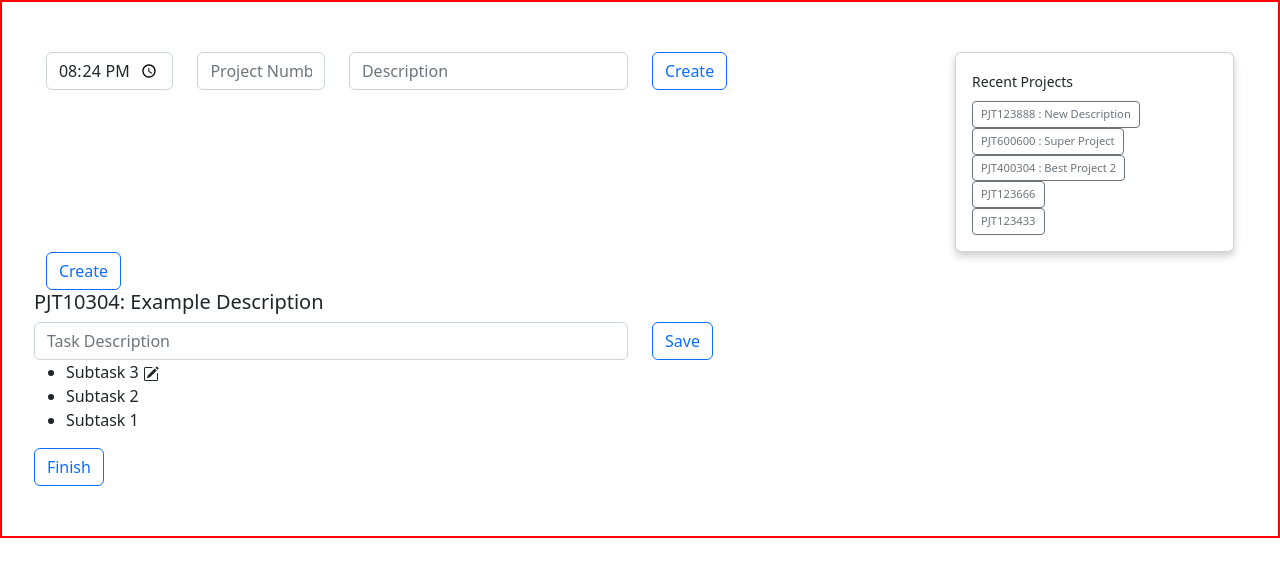
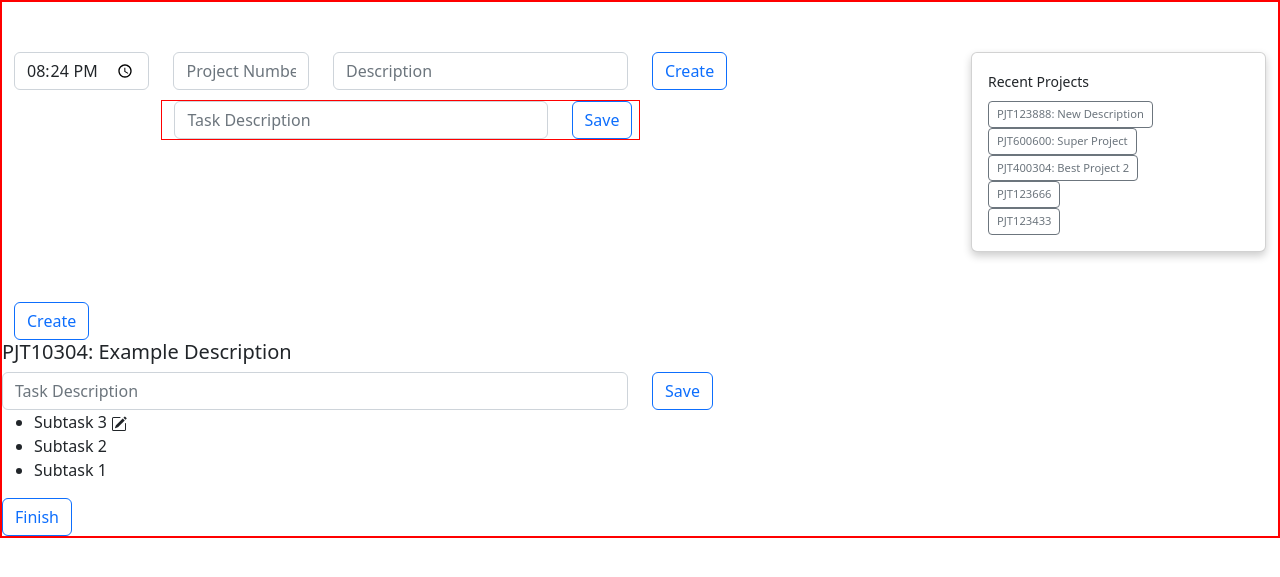
Before and after one commit to gregjonesdev/truegrit, a Django app: page /timekeeper/ in a window 1280 px wide. Shown: the top 577 px of the page. Run offline with Django 4.2, Linux system fonts and the light colour scheme; data comes from the database, SQL or seed files in the repository; both versions use the stored data as it was after the commit.

Commit message:
time entry

```diff
--- a/truegrit/templates/timekeeper.html
+++ b/truegrit/templates/timekeeper.html
@@ -1,16 +1,9 @@
 {% extends '_base.html' %}
 
 {% block content %}
-  <div id="alertMessage" class="alert alert-warning d-flex align-items-center" role="alert" style="display: none !important;">
-    <svg class="bi flex-shrink-0 me-2" width="24" height="24" role="img" aria-label="Warning:"><use xlink:href="#exclamation-triangle-fill"/></svg>
-    <div>
-      Please enter a valid project number
-    </div>
-  </div>
-  <div style="width: 95%; margin: 50px auto">
 
     <form>
-      <div class="row" style="width: 100%; margin:auto">
+      <div class="row" style="width: 100%; margin:50px auto">
         <div class="col-sm-9">
           <div class="row">
             <div class="col-sm-2">
@@ -43,6 +36,22 @@
             </div>
 
           </div>
+          <div class="row" style="margin-top: 10px">
+              <div class="col-sm-2"></div>
+              <div class="col-sm-6" style="border: 1px solid red">
+                <div class="row form-group">
+                  <div class="col-10">
+                    <input type="text" class="form-control" id="taskdescription" placeholder="Task Description">
+                  </div>
+                  <div class="col-2">
+                    <button id="" type="button" class="btn btn-outline-primary" >Save</button>
+                  </div>
+
+
+                </div>
+
+              </div>
+          </div>
 
         </div>
         <div class="col-sm-3">
@@ -58,9 +67,12 @@
                   value="{{ project.number }}"
                   data-description="{{ project.description }}"
                   style="font-size: .7em;">
+                  {% if project.number and project.description %}
+                  PJT{{ project.number }}: {{ project.description }}
+                  {% elif project.number %}
                   PJT{{ project.number }}
-                  {% if project.description %}
-                  : {{ project.description }}
+                  {% elif project.description %}
+                  {{ project.description }}
                   {% endif %}
                 </button>
                 <button
@@ -205,7 +217,7 @@
             const startTime = document.getElementById('startTimeEntry').value;
             const projectNumber = document.getElementById('projectNumberInput').value;
             const projectDescription = document.getElementById('projectDescriptionInput').value;
-            if (isSixDigitNumber(projectNumber.substring(3))) {
+
             const taskDescription = "";
             const data = {
                 start_time: convertTimeToDateTime(startTime),
@@ -242,9 +254,7 @@
                 console.error('Error:', error);
                 alert('An error occurred.');
             });
-            } else {
-              toggleElementDisplay("alertMessage", "")
-            }
+
 
         });
 
```
Also changed, not shown: db.sqlite3. Lines whose indentation alone changed are shown as unchanged.
